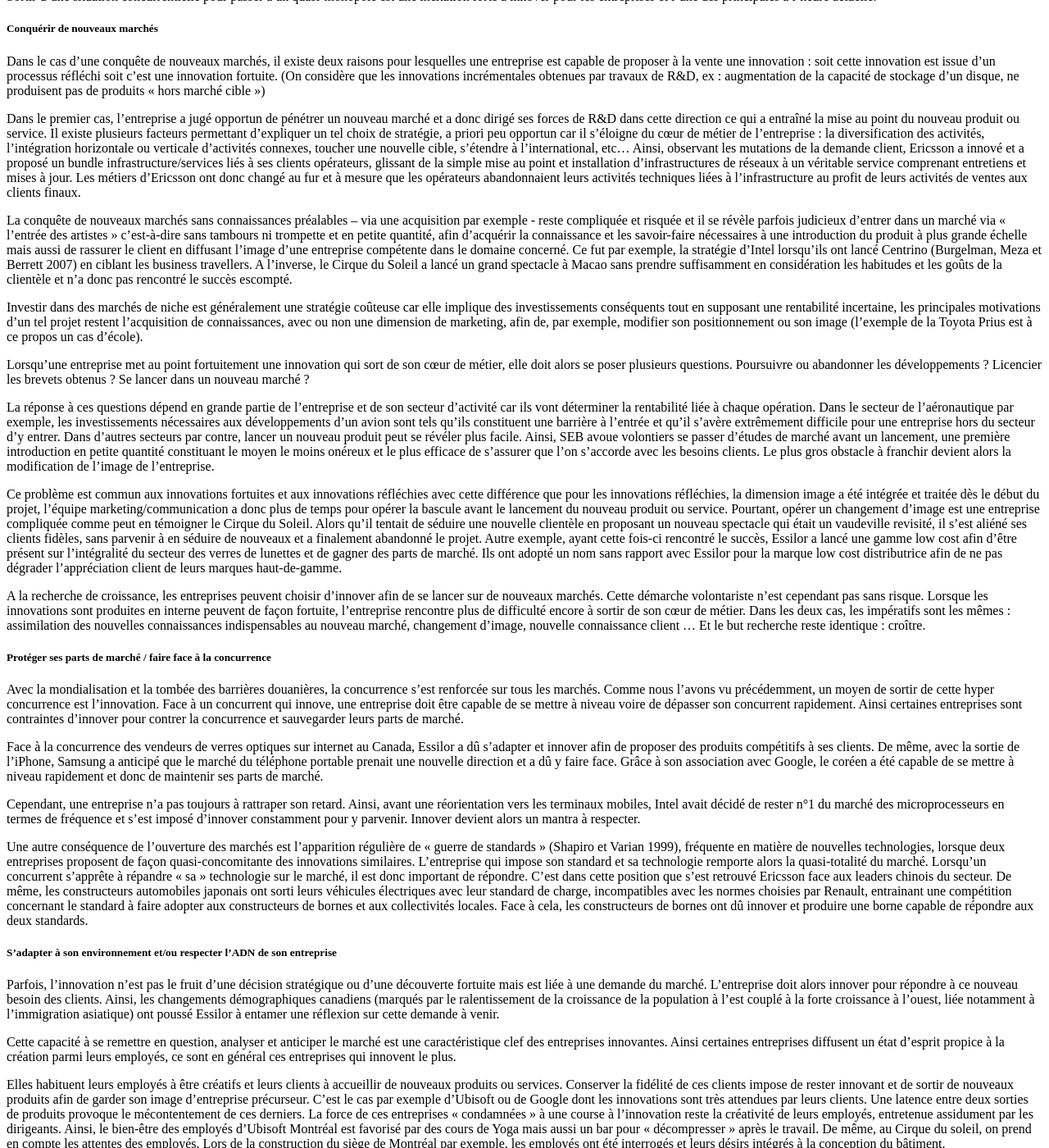
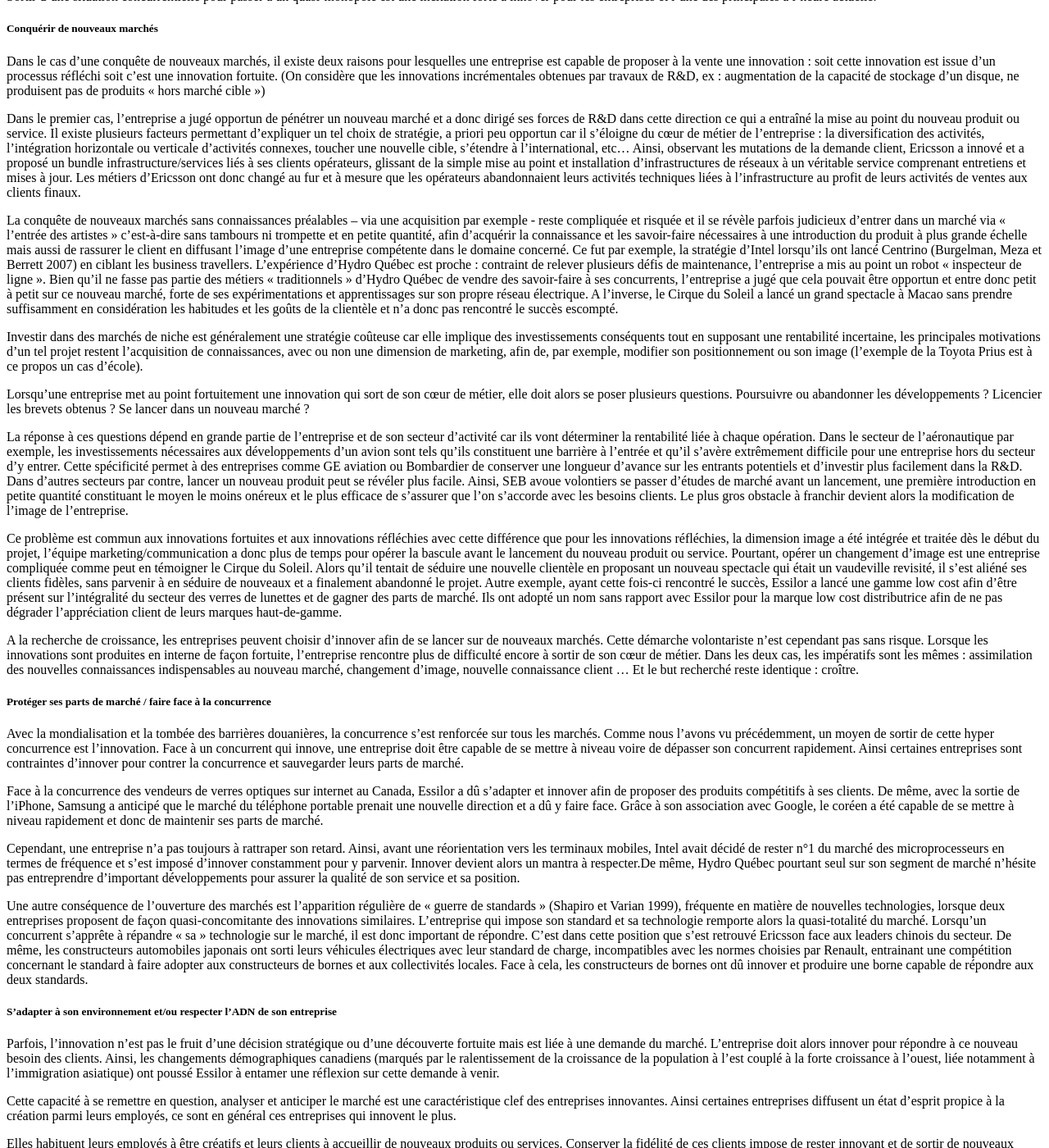
Before and after one commit to davinov/masterpic-montreal-2012, a Jekyll site: the page built from _posts/2012-12-01-Innovation-et-performance-des-entreprises.md, in a window 1280 px wide and 1400 px high, scrolled down 2041 px. Shown: the whole window at 82% size. Built offline with Jekyll 4.4.1, drawn with Linux system fonts in a browser that asks for light colours; nearby versions of some CDN libraries; comment, search, counter and statistics services are not loaded; some of the changed text lies outside the part shown.

Commit message:
Update _posts/2012-12-01-Innovation-et-performance-des-entreprises.md

```diff
--- a/_posts/2012-12-01-Innovation-et-performance-des-entreprises.md
+++ b/_posts/2012-12-01-Innovation-et-performance-des-entreprises.md
@@ -28,7 +28,7 @@
 
 ####Innover pour développer le capital humain
 
-Ces innovations de procédés chez GE Aviation sont aussi un moyen de protéger les employés et de leur offrir un environnement de travail plus sécurisant. La production des pièces chez GE Aviation est en grande partie faite par les machines, mais les opérateurs ont un rôle prépondérant dans la fabrication des pièces. Il possède un savoir-faire nécessaire à la production. Ce capital humain ne peut être ni automatisé ni codifié, il est de plus extrêmement volatile, puisque la connaissance accumulée ne peut être transmise en totalité au départ de l’employé (Charue-Duboc 1991). Ainsi, les innovations de procédés peuvent aussi viser à protéger les employés. En leur offrant une plus grande sécurité, on diminue le risque d’absence mais on encourage aussi les employés à rester. Ces innovations de procédés tendent donc à protéger et développer le capital humain.
+Ces innovations de procédés chez GE Aviation sont aussi un moyen de protéger les employés et de leur offrir un environnement de travail plus sécurisant. La production des pièces chez GE Aviation est en grande partie faite par les machines, mais les opérateurs ont un rôle prépondérant dans la fabrication des pièces. Ils possèdent un savoir-faire nécessaire à la production. Ce capital humain ne peut être ni automatisé ni codifié, il est de plus extrêmement volatile, puisque la connaissance accumulée ne peut être transmise en totalité au départ de l’employé (Charue-Duboc 1991). Ainsi, les innovations de procédés peuvent aussi viser à protéger les employés. En leur offrant une plus grande sécurité, on diminue le risque d’absence mais on encourage aussi les employés à rester dans l'entreprise. Ces innovations de procédés tendent donc à protéger et développer le capital humain.
 
 Une autre façon de développer le capital humain est d’innover dans la structure organisationnelle. Chez Ubisoft, les divisions métiers sont très peu visibles, la structure organisationnelle est sous-tendue par les projets. Les employés sont intégrés à un projet plutôt qu’à une composante métier. Cette structure organisationnelle est renforcée par la mise en place de « 5 à 7 » permettant les échanges informels, structurant la cohésion du groupe projet. De la même façon, le projet de quartier innovant promu par l’Ecole de Technologies Supérieures de Montréal entend développer les structures annexes nécessaires à une organisation humaine plus créative. La méthodologie de créativité par ateliers est une structure organisationnelle innovante visant à développer le capital humain.
 
@@ -68,17 +68,17 @@
 
 Dans le premier cas, l’entreprise a jugé opportun de pénétrer un nouveau marché et a donc dirigé ses forces de R&D dans cette direction ce qui a entraîné la mise au point du nouveau produit ou service. Il existe plusieurs facteurs permettant d’expliquer un tel choix de stratégie, a priori peu opportun car il s’éloigne du cœur de métier de l’entreprise : la diversification des activités, l’intégration horizontale ou verticale d’activités connexes, toucher une nouvelle cible, s’étendre à l’international, etc… Ainsi, observant les mutations de la demande client, Ericsson a innové et a proposé un bundle infrastructure/services liés à ses clients opérateurs, glissant de la simple mise au point et installation d’infrastructures de réseaux à un véritable service comprenant entretiens et mises à jour. Les métiers d’Ericsson ont donc changé au fur et à mesure que les opérateurs abandonnaient leurs activités techniques liées à l’infrastructure au profit de leurs activités de ventes aux clients finaux.
 
-La conquête de nouveaux marchés sans connaissances préalables – via une acquisition par exemple - reste compliquée et risquée et il se révèle parfois judicieux d’entrer dans un marché via « l’entrée des artistes » c’est-à-dire sans tambours ni trompette et en petite quantité, afin d’acquérir la connaissance et les savoir-faire nécessaires à une introduction du produit à plus grande échelle mais aussi de rassurer le client en diffusant l’image d’une entreprise compétente dans le domaine concerné. Ce fut par exemple, la stratégie d’Intel lorsqu’ils ont lancé Centrino (Burgelman, Meza et Berrett 2007) en ciblant les business travellers. A l’inverse, le Cirque du Soleil a lancé un grand spectacle à Macao sans prendre suffisamment en considération les habitudes et les goûts de la clientèle et n’a donc pas rencontré le succès escompté.
+La conquête de nouveaux marchés sans connaissances préalables – via une acquisition par exemple - reste compliquée et risquée et il se révèle parfois judicieux d’entrer dans un marché via « l’entrée des artistes » c’est-à-dire sans tambours ni trompette et en petite quantité, afin d’acquérir la connaissance et les savoir-faire nécessaires à une introduction du produit à plus grande échelle mais aussi de rassurer le client en diffusant l’image d’une entreprise compétente dans le domaine concerné. Ce fut par exemple, la stratégie d’Intel lorsqu’ils ont lancé Centrino (Burgelman, Meza et Berrett 2007) en ciblant les business travellers. L’expérience d’Hydro Québec est proche : contraint de relever plusieurs défis de maintenance, l’entreprise a mis au point un robot « inspecteur de ligne ». Bien qu’il ne fasse pas partie des métiers « traditionnels » d’Hydro Québec de vendre des savoir-faire à ses concurrents, l’entreprise a jugé que cela pouvait être opportun et entre donc petit à petit sur ce nouveau marché, forte de ses expérimentations et apprentissages sur son propre réseau électrique. A l’inverse, le Cirque du Soleil a lancé un grand spectacle à Macao sans prendre suffisamment en considération les habitudes et les goûts de la clientèle et n’a donc pas rencontré le succès escompté.
 
 Investir dans des marchés de niche est généralement une stratégie coûteuse car elle implique des investissements conséquents tout en supposant une rentabilité incertaine, les principales motivations d’un tel projet restent l’acquisition de connaissances, avec ou non une dimension de marketing, afin de, par exemple, modifier son positionnement ou son image (l’exemple de la Toyota Prius est à ce propos un cas d’école).
 
 Lorsqu’une entreprise met au point fortuitement une innovation qui sort de son cœur de métier, elle doit alors se poser plusieurs questions. Poursuivre ou abandonner les développements ? Licencier les brevets obtenus ? Se lancer dans un nouveau marché ?
 
-La réponse à ces questions dépend en grande partie de l’entreprise et de son secteur d’activité car ils vont déterminer la rentabilité liée à chaque opération. Dans le secteur de l’aéronautique par exemple, les investissements nécessaires aux développements d’un avion sont tels qu’ils constituent une barrière à l’entrée et qu’il s’avère extrêmement difficile pour une entreprise hors du secteur d’y entrer. Dans d’autres secteurs par contre, lancer un nouveau produit peut se révéler plus facile. Ainsi, SEB avoue volontiers se passer d’études de marché avant un lancement, une première introduction en petite quantité constituant le moyen le moins onéreux et le plus efficace de s’assurer que l’on s’accorde avec les besoins clients. Le plus gros obstacle à franchir devient alors la modification de l’image de l’entreprise.
+La réponse à ces questions dépend en grande partie de l’entreprise et de son secteur d’activité car ils vont déterminer la rentabilité liée à chaque opération. Dans le secteur de l’aéronautique par exemple, les investissements nécessaires aux développements d’un avion sont tels qu’ils constituent une barrière à l’entrée et qu’il s’avère extrêmement difficile pour une entreprise hors du secteur d’y entrer. Cette spécificité permet à des entreprises comme GE aviation ou Bombardier de conserver une longueur d’avance sur les entrants potentiels et d’investir plus facilement dans la R&D. Dans d’autres secteurs par contre, lancer un nouveau produit peut se révéler plus facile. Ainsi, SEB avoue volontiers se passer d’études de marché avant un lancement, une première introduction en petite quantité constituant le moyen le moins onéreux et le plus efficace de s’assurer que l’on s’accorde avec les besoins clients. Le plus gros obstacle à franchir devient alors la modification de l’image de l’entreprise.
 
 Ce problème est commun aux innovations fortuites et aux innovations réfléchies avec cette différence que pour les innovations réfléchies, la dimension image a été intégrée et traitée dès le début du projet, l’équipe marketing/communication a donc plus de temps pour opérer la bascule avant le lancement du nouveau produit ou service. Pourtant, opérer un changement d’image est une entreprise compliquée comme peut en témoigner le Cirque du Soleil. Alors qu’il tentait de séduire une nouvelle clientèle en proposant un nouveau spectacle qui était un vaudeville revisité, il s’est aliéné ses clients fidèles, sans parvenir à en séduire de nouveaux et a finalement abandonné le projet. Autre exemple, ayant cette fois-ci rencontré le succès, Essilor a lancé une gamme low cost afin d’être présent sur l’intégralité du secteur des verres de lunettes et de gagner des parts de marché. Ils ont adopté un nom sans rapport avec Essilor pour la marque low cost distributrice afin de ne pas dégrader l’appréciation client de leurs marques haut-de-gamme.
 
-A la recherche de croissance, les entreprises peuvent choisir d’innover afin de se lancer sur de nouveaux marchés. Cette démarche volontariste n’est cependant pas sans risque. Lorsque les innovations sont produites en interne peuvent de façon fortuite, l’entreprise rencontre plus de difficulté encore à sortir de son cœur de métier. Dans les deux cas, les impératifs sont les mêmes : assimilation des nouvelles connaissances indispensables au nouveau marché, changement d’image, nouvelle connaissance client … Et le but recherche reste identique : croître.
+A la recherche de croissance, les entreprises peuvent choisir d’innover afin de se lancer sur de nouveaux marchés. Cette démarche volontariste n’est cependant pas sans risque. Lorsque les innovations sont produites en interne de façon fortuite, l’entreprise rencontre plus de difficulté encore à sortir de son cœur de métier. Dans les deux cas, les impératifs sont les mêmes : assimilation des nouvelles connaissances indispensables au nouveau marché, changement d’image, nouvelle connaissance client … Et le but recherché reste identique : croître.
 
 #####Protéger ses parts de marché / faire face à la concurrence
 
@@ -86,7 +86,7 @@
 
 Face à la concurrence des vendeurs de verres optiques sur internet au Canada, Essilor a dû s’adapter et innover afin de proposer des produits compétitifs à ses clients. De même, avec la sortie de l’iPhone, Samsung a anticipé que le marché du téléphone portable prenait une nouvelle direction et a dû y faire face. Grâce à son association avec Google, le coréen a été capable de se mettre à niveau rapidement et donc de maintenir ses parts de marché.
 
-Cependant, une entreprise n’a pas toujours à rattraper son retard. Ainsi, avant une réorientation vers les terminaux mobiles, Intel avait décidé de rester n°1 du marché des microprocesseurs en termes de fréquence et s’est imposé d’innover constamment pour y parvenir. Innover devient alors un mantra à respecter.
+Cependant, une entreprise n’a pas toujours à rattraper son retard. Ainsi, avant une réorientation vers les terminaux mobiles, Intel avait décidé de rester n°1 du marché des microprocesseurs en termes de fréquence et s’est imposé d’innover constamment pour y parvenir. Innover devient alors un mantra à respecter.De même, Hydro Québec pourtant seul sur son segment de marché n’hésite pas entreprendre d’important développements pour assurer la qualité de son service et sa position.
 
 Une autre conséquence de l’ouverture des marchés est l’apparition régulière de « guerre de standards » (Shapiro et Varian 1999), fréquente en matière de nouvelles technologies, lorsque deux entreprises proposent de façon quasi-concomitante des innovations similaires. L’entreprise qui impose son standard et sa technologie remporte alors la quasi-totalité du marché. Lorsqu’un concurrent s’apprête à répandre « sa » technologie sur le marché, il est donc important de répondre. C’est dans cette position que s’est retrouvé Ericsson face aux leaders chinois du secteur. De même, les constructeurs automobiles japonais ont sorti leurs véhicules électriques avec leur standard de charge, incompatibles avec les normes choisies par Renault, entrainant une compétition concernant le standard à faire adopter aux constructeurs de bornes et aux collectivités locales. Face à cela, les constructeurs de bornes ont dû innover et produire une borne capable de répondre aux deux standards.
 
```
